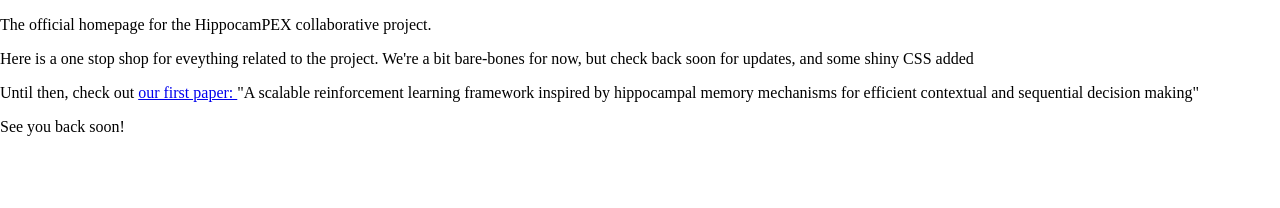
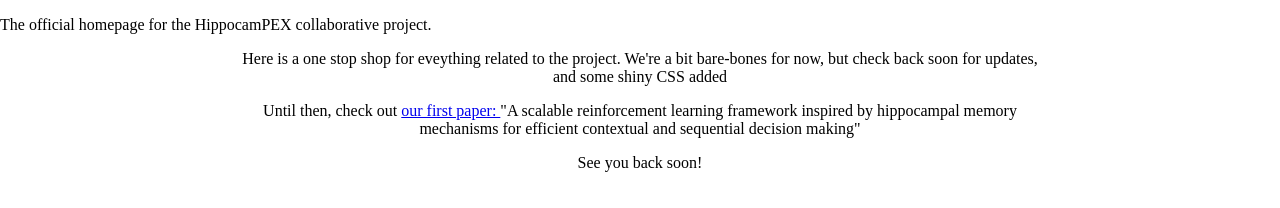
Before and after one commit to HippocamPEX/HippocamPEX, a plain HTML site: page index.html in a window 1280 px wide. Drawn offline with Linux system fonts and the light colour scheme.

Commit message:
Update style.css

```diff
--- a/style.css
+++ b/style.css
@@ -1,16 +1,19 @@
+
 html, body {
-    height: 100%; /* Ensure html and body take full height */
-    margin: 0;   /* Remove default margins */
-    padding: 0;  /* Remove default padding */
+  height: 100%; /* Ensure html and body take full height */
+  margin: 0;   /* Remove default margins */
+  padding: 0;  /* Remove default padding */
 }
 
-.center-container {
-    display: flex;             /* Enable Flexbox */
-    justify-content: center;   /* Center content horizontally */
-    align-items: center;       /* Center content vertically */
-    height: 100%;              /* Make container take full height of body */
+.centered-text-container {
+  /* Center the container horizontally */
+  margin-left: auto;
+  margin-right: auto;
+  /* Set a maximum width for the container to prevent it from stretching across the entire page */
+  max-width: 800px; /* Adjust as needed */
+  /* Add padding to the left and right of the container */
+  padding-left: 20px; /* Adjust as needed */
+  padding-right: 20px; /* Adjust as needed */
+  /* Center the text within the container */
+  text-align: center;
 }
-
-.center-container p {
-    text-align: center; /* Ensure the text itself is centered within its paragraph */
-}
```
